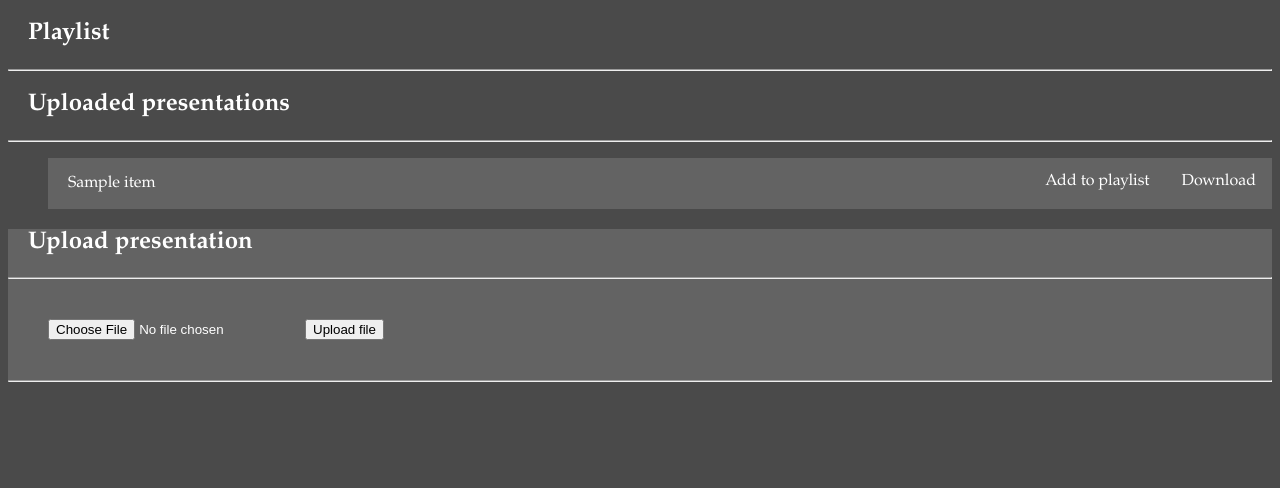
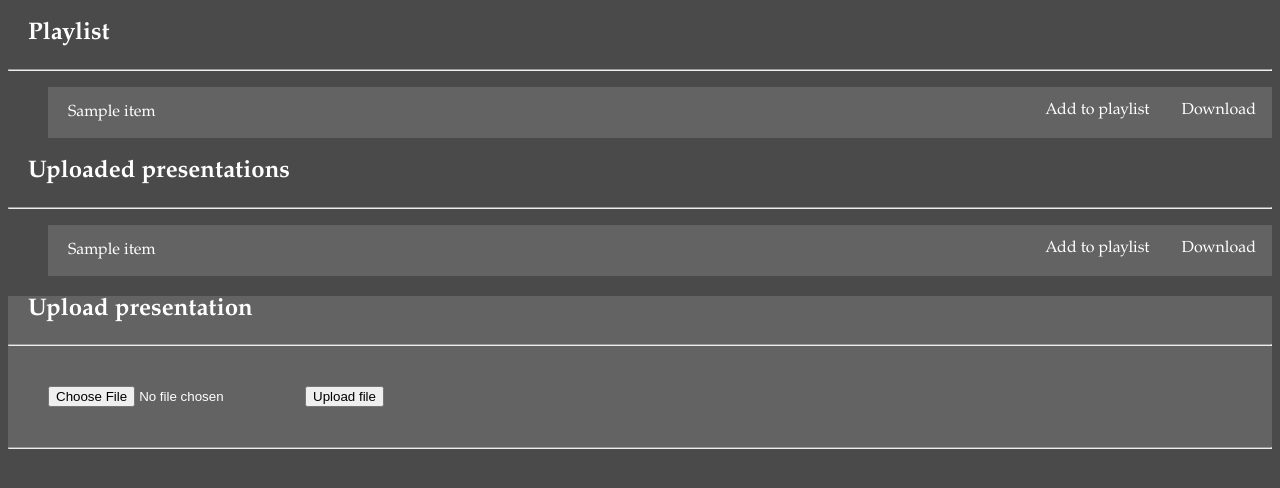
Before and after one commit to Lin2D2/libresign2, a Flask app: template libresign2/web_control_panel/templates/control_panel.html in a window 1280 px wide. Shown: the part 125-613 px from the top of the page. Run offline with Flask 2, Linux system fonts and the light colour scheme; the template is opened without the code that fills it: most values are stand-ins (such as "Sample title", 1, 10 or a date in 2020).

Commit message:
added playlist item list with dummy data

```diff
--- a/libresign2/web_control_panel/app.py
+++ b/libresign2/web_control_panel/app.py
@@ -12,7 +12,8 @@ def routes(app, parent):
     @app.route("/")
     def home():
         return render_template("control_panel.html",
-                               files=os.listdir(pre_file_dir)
+                               files=os.listdir(pre_file_dir),
+                               playlist_items=["test.odt"]
                                )
 
     @app.route("/impress_remote")
--- a/libresign2/web_control_panel/static/css/base.css
+++ b/libresign2/web_control_panel/static/css/base.css
@@ -52,6 +52,10 @@ li a:hover {
     list-style-type: none;
 }
 
+#playlist_items {
+    list-style-type: none;
+}
+
 .files_ul {
     list-style-type: none;
     margin: 0;
--- a/libresign2/web_control_panel/templates/control_panel.html
+++ b/libresign2/web_control_panel/templates/control_panel.html
@@ -6,6 +6,19 @@
     <div>
       <h2 style="margin-left: 20px;">Playlist</h2>
       <hr>
+      <div>
+          <ul class="sortableFiles" id="playlist_items">
+              {% for item in playlist_items %}
+                  <li class="playlist_item" id="{{item}}">
+                    <ul class="files_ul">
+                      <li class="files_li"><p class="playlist_title files_p">{{item}}</p></li>
+                      <li class="files_li" style="float: right;"><a class="playlist_button files_a" href="topdownload/{{item}}" download>Download</a></li>
+                      <li class="files_li" style="float: right;"><a class="playlist_button files_a" href="#" onclick="queue_file('{{item}}', 0);">Add to playlist</a></li>
+                    </ul>
+                  </li>
+              {% endfor %}
+          </ul>
+      </div>
       <ul id="playlist">
 
       </ul>
```
